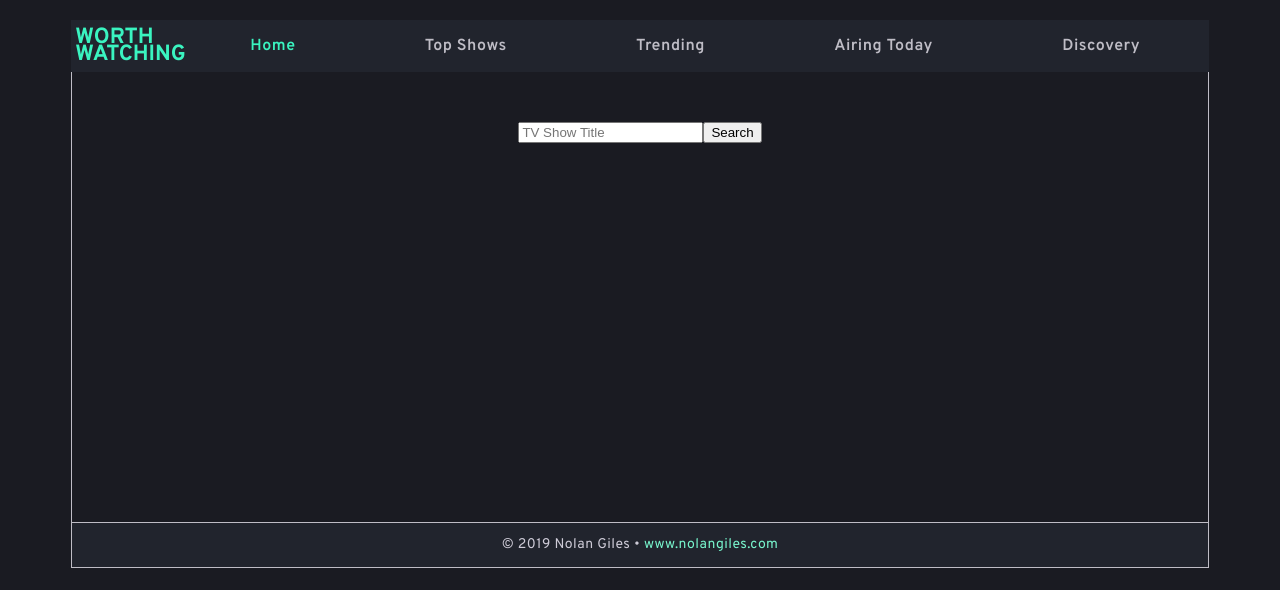
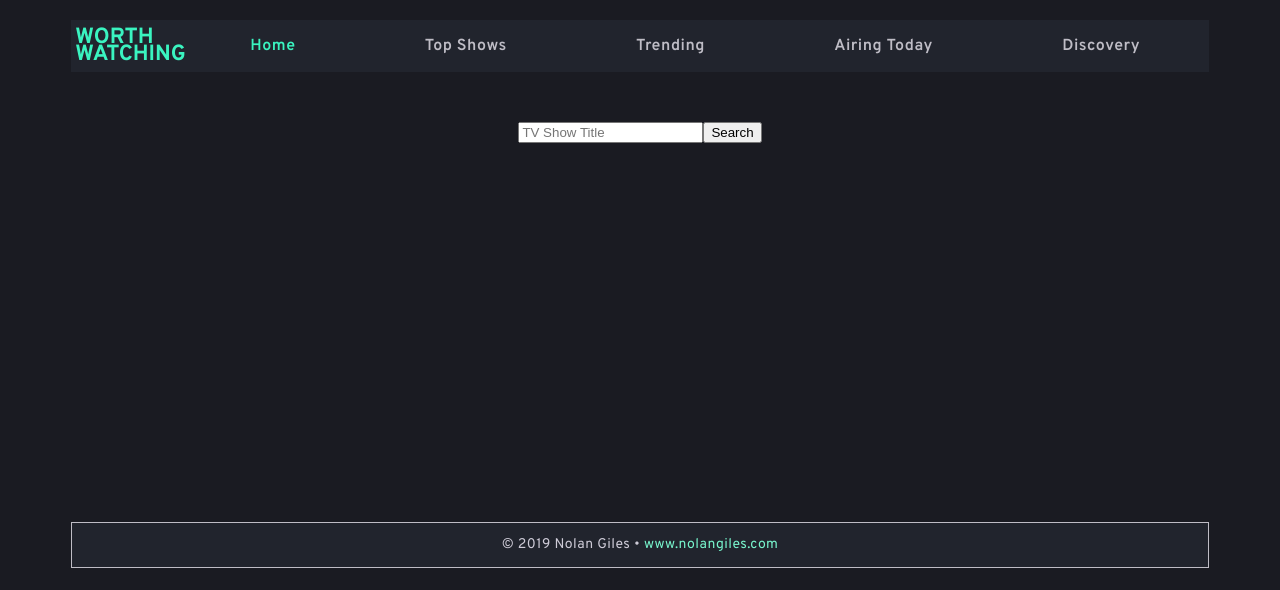
Before and after one commit to nolanGHUB/project_2, a React (Create React App) app in the folder worthwatching/: page /home in a window 1280 px wide. Shown: the top 590 px of the page. Built offline with nearby package versions, Linux system fonts and the light colour scheme.

Commit message:
Added styling for Showing Starring in ShowDetails.js component

```diff
--- a/worthwatching/src/App.css
+++ b/worthwatching/src/App.css
@@ -20,8 +20,8 @@
 }
 
 .home {
-  border-left: 1px solid #BFBDC6;
-  border-right: 1px solid #BFBDC6;
+  /* border-left: 1px solid #BFBDC6;
+  border-right: 1px solid #BFBDC6; */
   min-height: 450px;
   margin: 0;
   background-color: #1A1B22;
```
